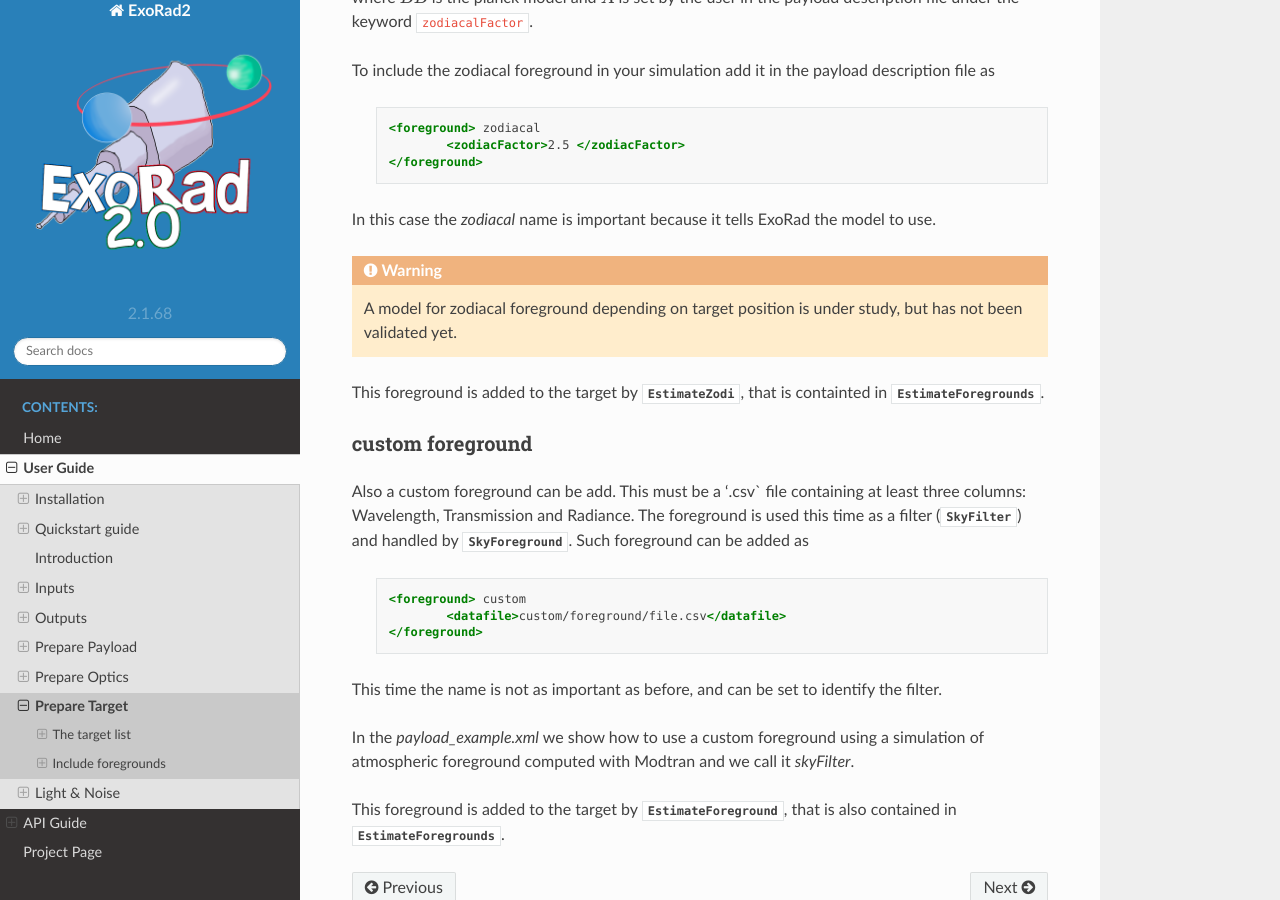
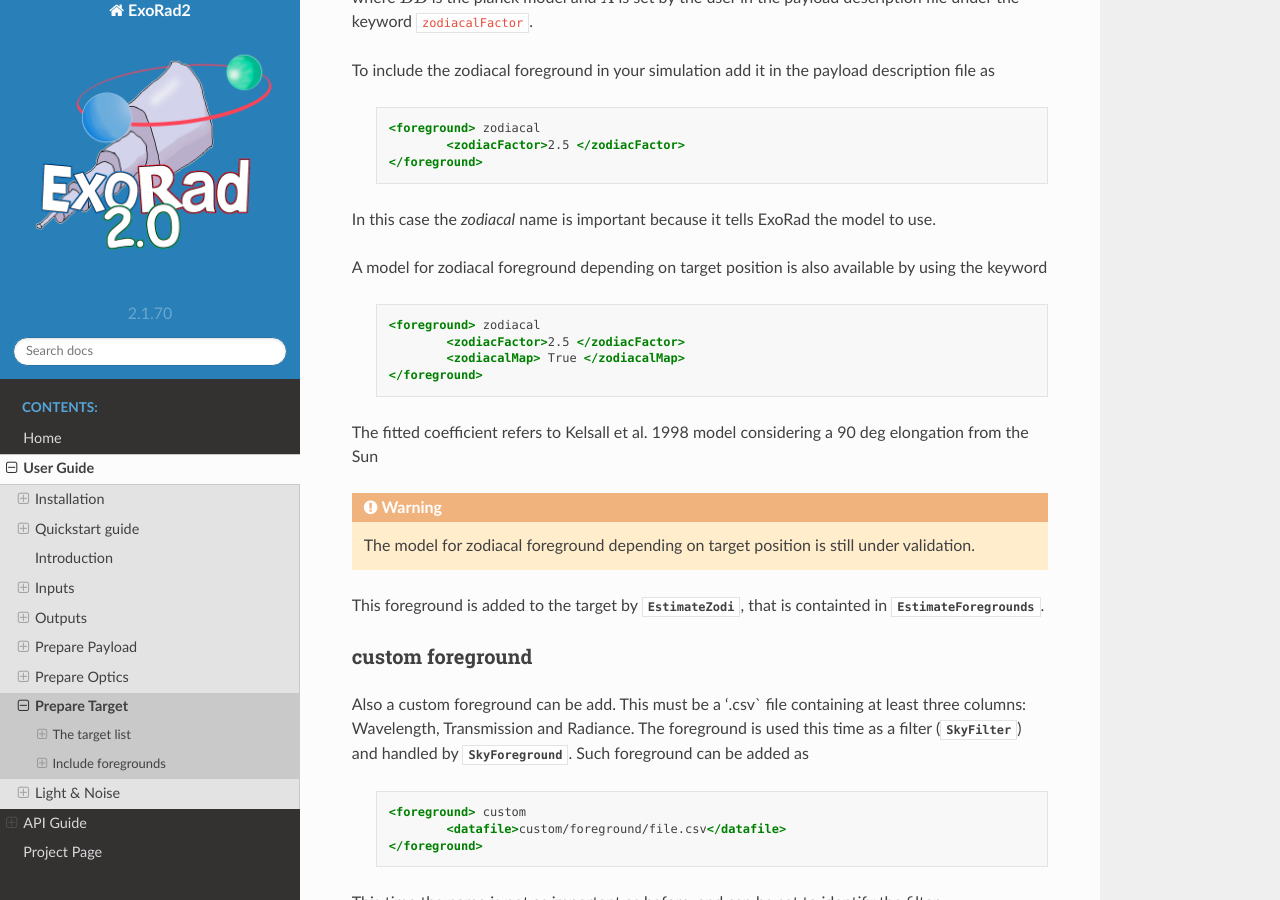
Before and after one commit to ExObsSim/ExoRad2-public, a Sphinx documentation site: the page built from docs/source/user/prepare_target.rst, in a window 1280 px wide and 900 px high, scrolled down 1643 px. Built offline with Sphinx 7.4.7 and the Read the Docs theme 2.0.0, drawn with Linux system fonts in a browser that asks for light colours.

Commit message:
## [2.1.70] - 2021-03-04 ### Added - The zodiacal factor can now be scaled according to the planet position in the sky.   The fitted coefficient refers to Kelsall et al. 1998 model considering a 90 deg elongation from the Sun.   This option is activated by the keyword `zodiacalMap` set to `True` in the payload description. - pypi support

```diff
--- a/docs/source/user/prepare_payload.rst
+++ b/docs/source/user/prepare_payload.rst
@@ -121,10 +121,12 @@ Then you need to add a detector to your channel.
 As shown in the example, the detector need information such as
 pixel size (:xml:`delta_pix`), read noise (:xml:`read_noise`), dark current (:xml:`dark_current`), well depth (:xml:`well_depth`)
 and the fraction of well depth that the channel is allowed to fill (:xml:`f_well_depth`),
-the frequency at which the detector can collect NDRs (:xml:`freqNDR`), minimum wavelength that the detector can detect (:xml:`wl_min`) and the maximum,
+minimum wavelength that the detector can detect (:xml:`wl_min`) and the maximum,
 a.k.a. the cut off (:xml:`cut_off`). Then you also need to specify the detector quantum efficiency (:xml:`qe`):
 this can be expressed as a single value or you can point to a `.csv` file where the quantum efficiency is reported as a function of wavelength.
 You will find both examples in the `payload_example.xml` file.
+:xml:`freqNDR` is the frequency at which the detector can collect NDRs, but you can also use :xml:`frame_time` to force
+the frame time of each observation. Using this keyword, ExoRad won't compute this quantity using the indicated value instead.
 In the case you decide to use a file to describe the quantum efficiency, it must be a comma separated file or an encapsulated comma separated file,
 containing a column called `Wavelength` with the wavelength grid and one column with the channel name.
 You can store the description of all your channels in the same file just adding columns named after the channels and point to the same file.
--- a/docs/source/user/prepare_target.rst
+++ b/docs/source/user/prepare_target.rst
@@ -82,7 +82,18 @@ To include the zodiacal foreground in your simulation add it in the payload desc
 
 In this case the `zodiacal` name is important because it tells ExoRad the model to use.
 
-.. warning:: A model for zodiacal foreground depending on target position is under study, but has not been validated yet.
+A model for zodiacal foreground depending on target position is also available by using the keyword
+
+    .. code-block:: xml
+
+        <foreground> zodiacal
+                <zodiacFactor>2.5 </zodiacFactor>
+                <zodiacalMap> True </zodiacalMap>
+        </foreground>
+
+The fitted coefficient refers to Kelsall et al. 1998 model considering a 90 deg elongation from the Sun
+
+.. warning:: The model for zodiacal foreground depending on target position is still under validation.
 
 This foreground is added to the target by :class:`~exorad.tasks.foregroundHandler.EstimateZodi`, that is containted in :class:`~exorad.tasks.foregroundHandler.EstimateForegrounds`.
 
--- a/docs/source/user/quickstart_guide.rst
+++ b/docs/source/user/quickstart_guide.rst
@@ -63,6 +63,7 @@ flags               description
 -d, --debug         Log output on screen
 -P, --plot          automatically produce plots
 -n, --nThreads      number of threads for parallel processing
+-l, --log           store the log output on file
 ==================  =======================================================================
 
 Now you can navigate into `examples` and you will find ExoRad outcomes.
--- a/exorad/__version__.py
+++ b/exorad/__version__.py
@@ -1 +1 @@
-__version__ = '2.1.68'
+__version__ = '2.1.70'
```
Also changed, not shown: CHANGELOG.md (+8 -0 lines), README.md (+17 -5 lines), 6 other files.
